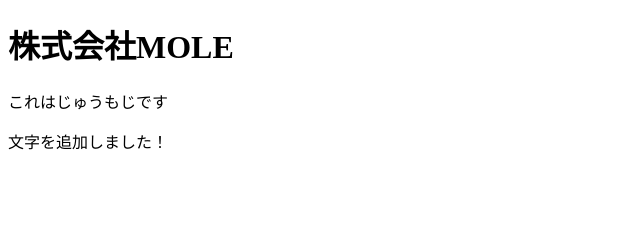
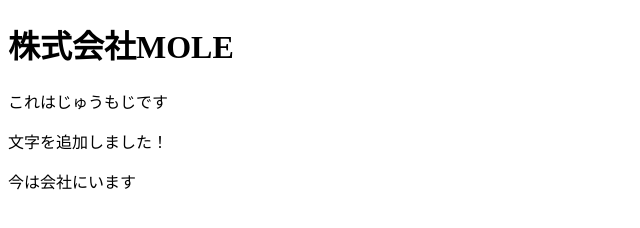
Before and after one commit to mole-miyamoto/mole-lp, a plain HTML site: page index.html in a window 1280 px wide. Shown: the whole page, without its empty margins (0-640 px from the left). Drawn offline with Linux system fonts and the light colour scheme.

Commit message:
htmlファイルに文字を追加しました

```diff
--- a/index.html
+++ b/index.html
@@ -11,5 +11,6 @@
     <p>これはじゅうもじです</p>
 
     <p>文字を追加しました！</p>
+    <p>今は会社にいます</p>
 </body>
 </html>
```
